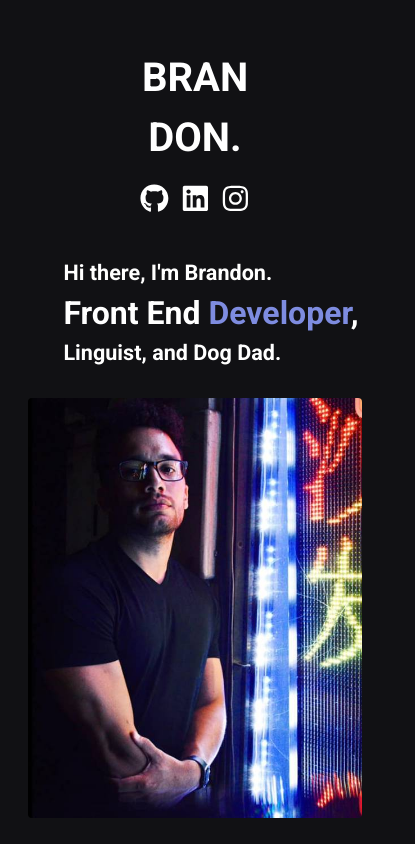
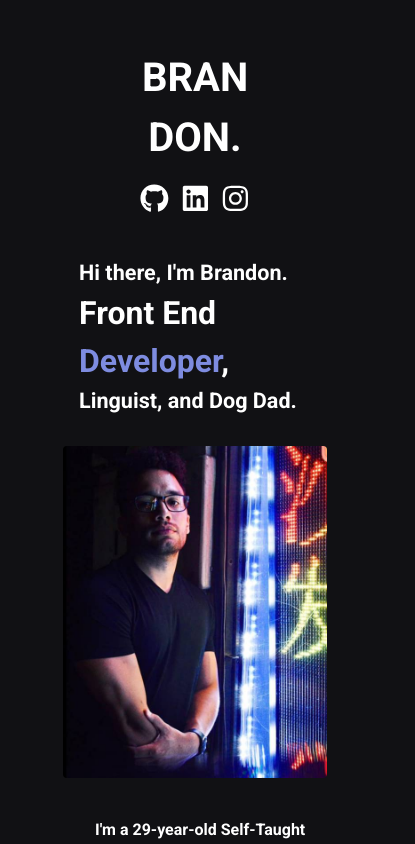
Before and after one commit to BrandonCarp/portfolio, a React (Create React App) app: page / in a window 390 px wide. Shown: the top 844 px of the page, 415 px wide, since content can reach past the window. Built offline with nearby package versions, Linux system fonts and the light colour scheme.

Commit message:
small update

```diff
--- a/src/Components/Header.js
+++ b/src/Components/Header.js
@@ -13,7 +13,6 @@
             <h1 className="font-bold text-md  md:text-base">BRAN</h1>
             <h1 className="font-bold text-md  md:text-base">DON.</h1>
           </div>
-          <div className="invisible absolute  lg:ml-[40rem] xl:ml-[50rem]  lg:visible"></div>
           <div className="mb-1">
             <div className=" flex flex-row  justify-center  md:justify-start space-x-3 mb-10 md:mb-20">
               <a className="" href="https://github.com/BrandonCarp">
--- a/tailwind.config.js
+++ b/tailwind.config.js
@@ -3,6 +3,7 @@
   content: ["./src/**/*.{js,jsx,ts,tsx}"],
   theme: {
     screens: {
+      xms: "320px",
       sm: "480px",
       md: "768px",
       lg: "992px",
```
